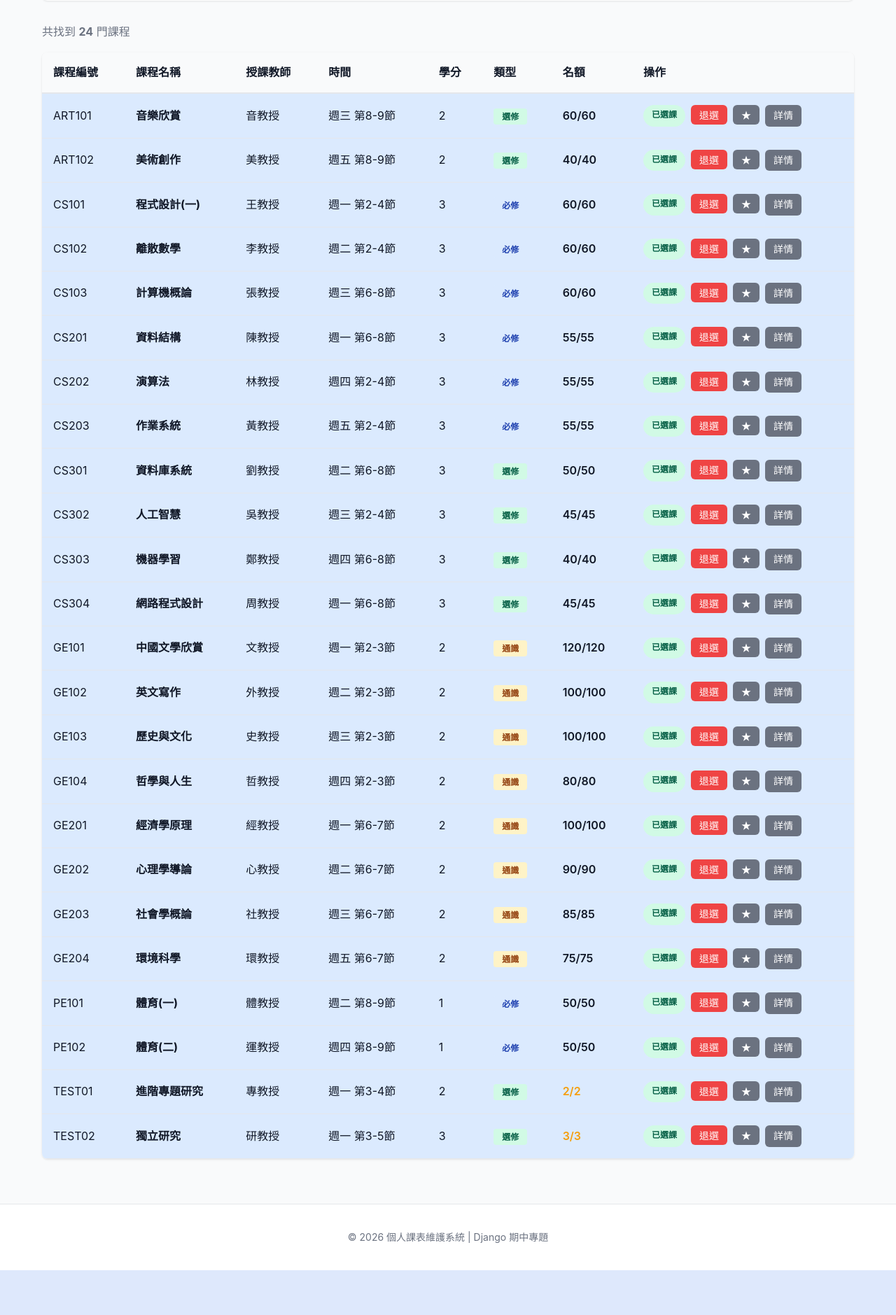
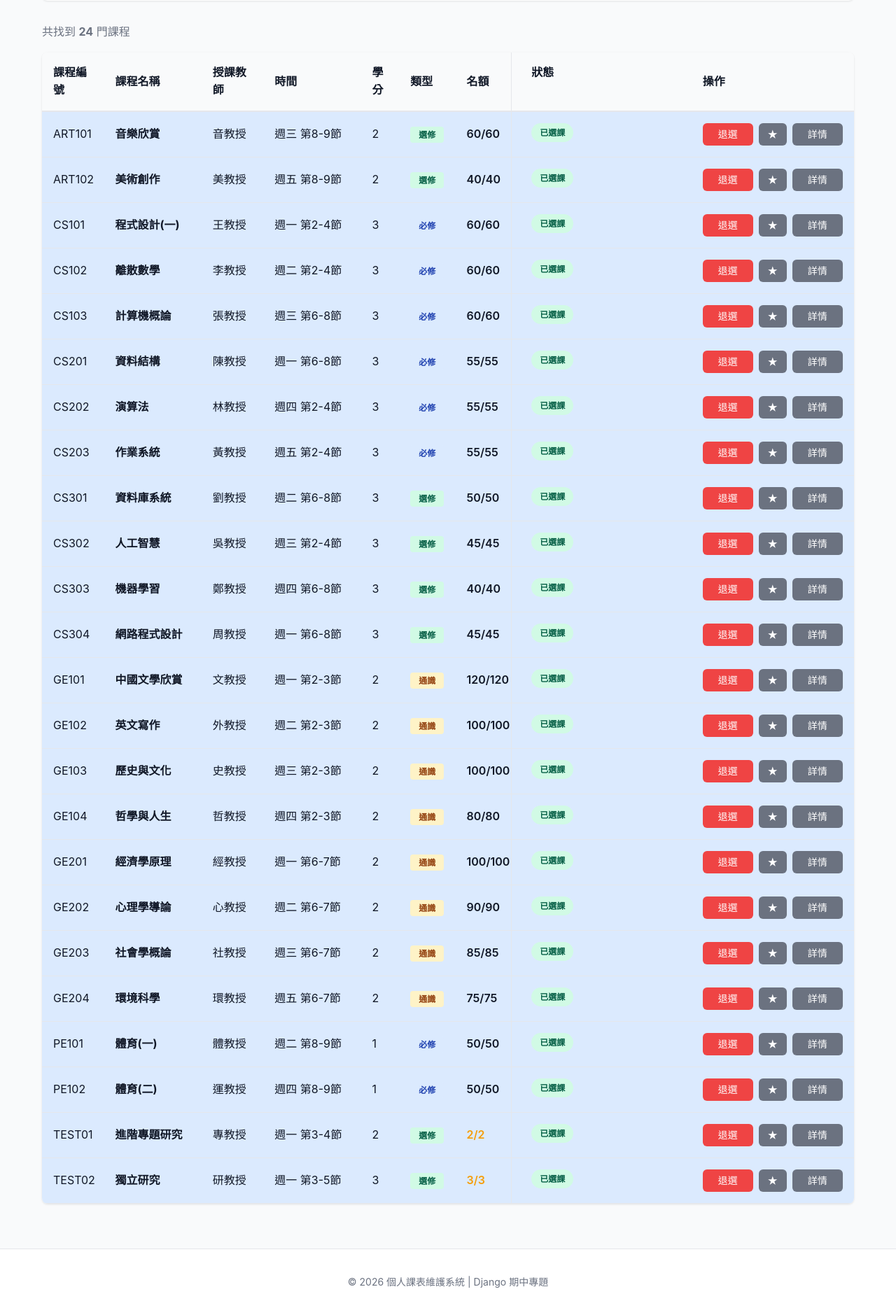
Before and after one commit to 11346070/Class-Schedule, a Django app: page /courses/ in a window 1280 px wide. Shown: the part 420-2299 px from the top of the page at 70% size. Before the commit the page ends 2235 px from the top, so only its background shows below. Run offline with Django 5.2, Linux system fonts and the light colour scheme; data comes from the database, SQL or seed files in the repository; data that the repository does not hold is empty.

Commit message:
feat: 調整課程清單狀態欄並移除課表健檢
狀態欄顯示可選、已選課或無法選課原因，操作按鈕固定對齊。首頁不再顯示課表合理性檢查。

Co-authored-by: Cursor <cursoragent@cursor.com>

```diff
--- a/static/css/style.css
+++ b/static/css/style.css
@@ -329,6 +292,101 @@ body {
 
 .enroll-hint-warn {
     color: #92400e;
+}
+
+/* === 課程清單：狀態與操作欄 === */
+.course-table-wrapper {
+    overflow-x: auto;
+}
+
+.course-table.course-list-table {
+    table-layout: fixed;
+    width: 100%;
+    min-width: 1100px;
+}
+
+.course-list-table col.col-id { width: 84px; }
+.course-list-table col.col-name { width: 132px; }
+.course-list-table col.col-teacher { width: 84px; }
+.course-list-table col.col-time { width: 132px; }
+.course-list-table col.col-credits { width: 52px; }
+.course-list-table col.col-type { width: 76px; }
+.course-list-table col.col-quota { width: 76px; }
+.course-list-table col.col-status { width: 240px; }
+.course-list-table col.col-actions { width: 224px; }
+
+.course-table.course-list-table th,
+.course-table.course-list-table td {
+    overflow-wrap: anywhere;
+}
+
+.course-table.course-list-table td:nth-child(1),
+.course-table.course-list-table td:nth-child(3),
+.course-table.course-list-table td:nth-child(4),
+.course-table.course-list-table td:nth-child(5),
+.course-table.course-list-table td:nth-child(6),
+.course-table.course-list-table td:nth-child(7) {
+    white-space: nowrap;
+}
+
+.course-list-table .course-type-badge {
+    white-space: nowrap;
+}
+
+.course-table.course-list-table .col-status {
+    padding-left: 1.75rem;
+    border-left: 1px solid var(--border-color);
+    vertical-align: top;
+}
+
+.course-table.course-list-table .col-actions {
+    padding-left: 1.25rem;
+    vertical-align: middle;
+}
+
+.course-status-block {
+    display: flex;
+    flex-direction: column;
+    align-items: flex-start;
+    gap: 0.35rem;
+}
+
+.course-status-block .enroll-hint {
+    max-width: 13.5rem;
+    margin-top: 0;
+}
+
+.course-actions {
+    display: grid;
+    grid-template-columns: 4.5rem 2.5rem 4.5rem;
+    column-gap: 0.5rem;
+    align-items: center;
+    justify-items: stretch;
+    width: max-content;
+}
+
+.course-actions form {
+    margin: 0;
+}
+
+.course-actions .btn {
+    width: 100%;
+    height: 2rem;
+    padding: 0 0.25rem;
+    display: inline-flex;
+    align-items: center;
+    justify-content: center;
+    line-height: 1;
+    white-space: nowrap;
+    box-sizing: border-box;
+}
+
+.course-actions .btn:disabled,
+.course-actions .btn:disabled:hover {
+    background-color: #d1d5db;
+    color: #6b7280;
+    opacity: 1;
+    cursor: not-allowed;
 }
 
 /* === 課表樣式 === */
--- a/templates/course_list.html
+++ b/templates/course_list.html
@@ -55,7 +55,18 @@
 
     {% if courses %}
     <div class="course-table-wrapper">
-        <table class="course-table">
+        <table class="course-table course-list-table">
+            <colgroup>
+                <col class="col-id">
+                <col class="col-name">
+                <col class="col-teacher">
+                <col class="col-time">
+                <col class="col-credits">
+                <col class="col-type">
+                <col class="col-quota">
+                <col class="col-status">
+                <col class="col-actions">
+            </colgroup>
             <thead>
                 <tr>
                     <th>課程編號</th>
@@ -65,7 +76,8 @@
                     <th>學分</th>
                     <th>類型</th>
                     <th>名額</th>
-                    <th>操作</th>
+                    <th class="col-status">狀態</th>
+                    <th class="col-actions">操作</th>
                 </tr>
             </thead>
             <tbody>
@@ -82,38 +94,47 @@
                             {{ course.remaining_quota }}/{{ course.total_quota }}
                         </span>
                     </td>
-                    <td>
-                        <div style="display: flex; gap: 0.5rem; flex-wrap: wrap;">
+                    <td class="col-status">
+                        <div class="course-status-block">
+                            {% if course.is_enrolled %}
+                            <span class="badge badge-success">已選課</span>
+                            {% elif course.can_enroll %}
+                            <span class="badge badge-success">可選</span>
+                            {% else %}
+                            <span class="badge badge-danger">無法選課</span>
+                            <small class="enroll-hint enroll-hint-warn">{{ course.enroll_message }}</small>
+                            {% endif %}
+                        </div>
+                    </td>
+                    <td class="col-actions">
+                        <div class="course-actions">
                         {% if course.is_enrolled %}
-                            <span class="badge badge-success">已選課</span>
-                            <form method="post" action="{% url 'drop_course' %}" style="display: inline;">
+                            <form method="post" action="{% url 'drop_course' %}">
                                 {% csrf_token %}
                                 <input type="hidden" name="course_id" value="{{ course.course_id }}">
                                 <input type="hidden" name="next" value="course_list">
                                 <button type="submit" class="btn btn-danger btn-sm" onclick="return confirm('確定要退選嗎？');">退選</button>
                             </form>
-                        {% else %}
-                            {% if course.can_enroll %}
-                            <form method="post" action="{% url 'enroll_course' %}" style="display: inline;">
+                        {% elif course.can_enroll %}
+                            <form method="post" action="{% url 'enroll_course' %}">
                                 {% csrf_token %}
                                 <input type="hidden" name="course_id" value="{{ course.course_id }}">
                                 <input type="hidden" name="next" value="course_list">
                                 <button type="submit" class="btn btn-primary btn-sm">選課</button>
                             </form>
-                            {% else %}
-                            <button class="btn btn-secondary btn-sm" disabled>{% if course.is_full %}已額滿{% else %}無法選課{% endif %}</button>
-                            {% endif %}
+                        {% else %}
+                            <button type="button" class="btn btn-secondary btn-sm" disabled>選課</button>
                         {% endif %}
 
                         {% if course.is_favorited %}
-                            <form method="post" action="{% url 'remove_favorite' %}" style="display: inline;">
+                            <form method="post" action="{% url 'remove_favorite' %}">
                                 {% csrf_token %}
                                 <input type="hidden" name="course_id" value="{{ course.course_id }}">
                                 <input type="hidden" name="next" value="course_list">
                                 <button type="submit" class="btn btn-secondary btn-sm" title="取消收藏">★</button>
                             </form>
                         {% else %}
-                            <form method="post" action="{% url 'add_favorite' %}" style="display: inline;">
+                            <form method="post" action="{% url 'add_favorite' %}">
                                 {% csrf_token %}
                                 <input type="hidden" name="course_id" value="{{ course.course_id }}">
                                 <input type="hidden" name="next" value="course_list">
@@ -123,13 +144,6 @@
 
                         <a href="{% url 'course_detail' course.course_id %}" class="btn btn-secondary btn-sm">詳情</a>
                         </div>
-                        {% if not course.is_enrolled %}
-                            {% if course.can_enroll %}
-                            <small class="enroll-hint enroll-hint-ok">可選</small>
-                            {% else %}
-                            <small class="enroll-hint enroll-hint-warn">{{ course.enroll_message }}</small>
-                            {% endif %}
-                        {% endif %}
                     </td>
                 </tr>
                 {% endfor %}
--- a/timetable/views.py
+++ b/timetable/views.py
@@ -93,7 +93,6 @@ def index(request):
         'credit_limit': credit_limit,
         'enrolled_count': len(enrolled_courses),
         'weekly_schedule': weekly_schedule,
-        'schedule_review': course_store.review_schedule(user_id),
         'weekdays': [
             (1, '週一'), (2, '週二'), (3, '週三'),
             (4, '週四'), (5, '週五'), (6, '週六'), (7, '週日')
```
Also changed, not shown: other parts of static/css/style.css (+0 -37 lines), templates/index.html (+0 -18 lines), timetable/data_store.py (+0 -142 lines), README.md.
